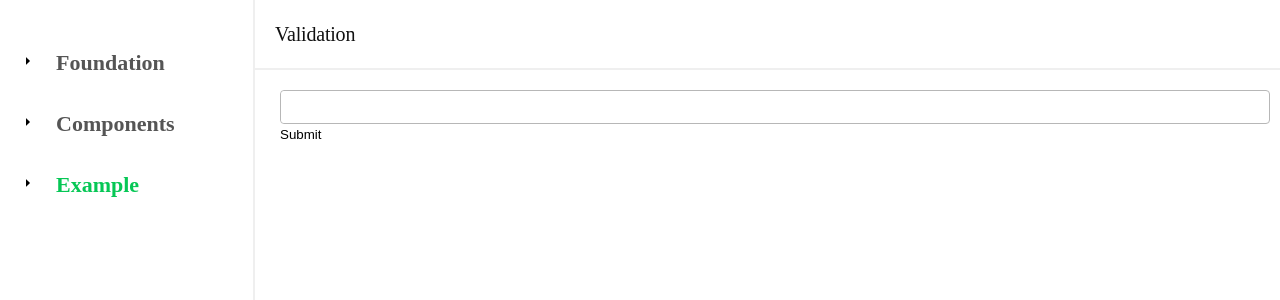
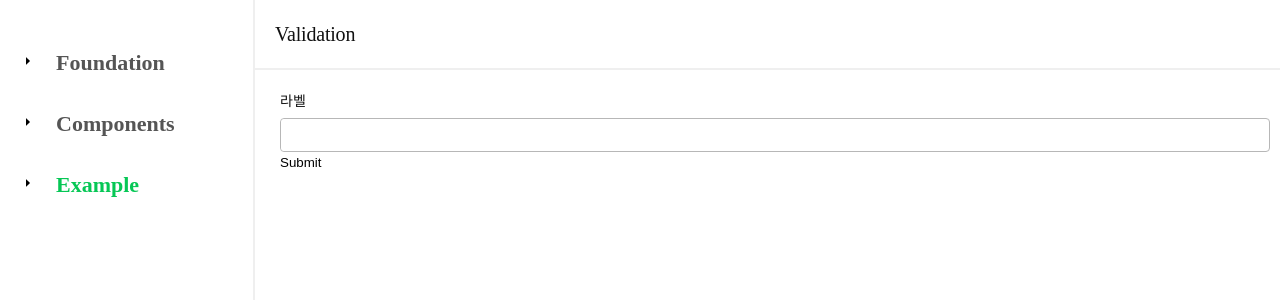
Before and after one commit to dongggggae/hyun-design-system, a Next.js app: page /validation in a window 1280 px wide. Shown: the top 300 px of the page. Built offline with nearby package versions, Linux system fonts and the light colour scheme.

Commit message:
폼 작업 중

```diff
--- a/app/(route)/validation/page.tsx
+++ b/app/(route)/validation/page.tsx
@@ -3,6 +3,9 @@ import { DevTool } from '@hookform/devtools';
 import { yupResolver } from '@hookform/resolvers/yup';
 import { useForm, useFieldArray } from 'react-hook-form';
 
+import Input from '@components/Forms/Input';
+import FormsFeedback from '@components/Forms/FormsFeedback';
+import FormsLabel from '@components/Forms/FormsLabel';
 import FormsInput from '@components/Forms/FormsInput';
 
 import { schema } from '@utils/validate';
@@ -40,26 +43,19 @@ export default function ValidationPage() {
       // phoneNumbers: ['', ''],
       // phNumbers: [{ number: '' }],
     },
+    mode: 'onBlur',
     resolver: yupResolver(schema) as any,
   });
 
   const onSubmit = (data: any) => {
-    console.log(data);
-    console.log('a');
+    console.log(errors);
   };
-
-  // console.log(isDirty, isValid);
-  const validationState = () => {
-
-  }
 
   return (
     <div className="docs">
       <form onSubmit={handleSubmit(onSubmit)}>
-        <div>
-          <FormsInput id="test" type="text" {...register('username')} />
-          <p>{errors.username?.message}</p>
-        </div>
+        <FormsInput id="username" label="라벨" feedback={errors.username?.message} {...register('username')} />
+        {!!errors.username}
         {/* <div>
           <label htmlFor="userName">UserName</label>
           <input type="text" id="username" {...register('username')} />
@@ -112,8 +108,9 @@ export default function ValidationPage() {
             </button>
           </div>
         </div> */}
+
+        <DevTool control={control} />
         <button>Submit</button>
-        <DevTool control={control} />
       </form>
     </div>
   );
--- a/app/_components/hds/Forms/FormsFeedback.tsx
+++ b/app/_components/hds/Forms/FormsFeedback.tsx
@@ -6,16 +6,17 @@ import classNames from '@utils/classNames';
 
 interface FeedbackProps {
   state: 'valid' | 'invalid' | '';
+  children: React.ReactNode;
 }
 
-const FormsFeedback: React.FC<FeedbackProps> = ({ state = '' }) => {
+const FormsFeedback: React.FC<FeedbackProps> = ({ state = '', children }) => {
   const PREFIX = 'feedback';
 
   return (
     <div className={classNames(`${state}-${PREFIX}`)}>
       <p className="message text--xs">
         <Icon name="error-fill" size="sm" />
-        입력해주세요
+        {children}
       </p>
     </div>
   );
--- a/app/_components/hds/Forms/FormsInput.tsx
+++ b/app/_components/hds/Forms/FormsInput.tsx
@@ -1,41 +1,27 @@
-import React, { InputHTMLAttributes, forwardRef } from 'react';
+import React from 'react';
 
 import classNames from '@utils/classNames';
 
-interface InputProps extends InputHTMLAttributes<HTMLInputElement> {
+import FormsFeedback from './FormsFeedback';
+import FormsLabel from './FormsLabel';
+import Input from './Input';
+
+interface FormsInputProps {
   id: string;
-  type?: 'text' | 'password' | 'search';
-  state?: '' | 'valid' | 'invalid';
-  placeholder?: string;
-  disabled?: boolean;
-  className?: string | undefined;
+  label: string;
+  feedback?: string;
+  feedbackValidation?: 'valid' | 'invalid' | '';
 }
-const FormsInput = forwardRef<HTMLInputElement, InputProps>(
-  ({ id, type = 'text', state = '', placeholder, disabled, className, ...props }, ref) => {
-    const PREFIX = 'form__control';
 
-    return (
-      <div
-        className={classNames(
-          'input-wrap',
-          state === 'valid' ? 'is-valid' : '',
-          state === 'invalid' ? 'is-invalid' : '',
-          className,
-        )}
-      >
-        <input
-          id={id}
-          ref={ref}
-          type={type}
-          disabled={disabled}
-          placeholder={placeholder}
-          className={PREFIX}
-          {...props}
-        />
-      </div>
-    );
-  },
-);
+const FormsInput: React.FC<FormsInputProps> = ({ id, label, feedback, feedbackValidation, ...props }) => {
+  return (
+    <div className="forms-wrap">
+      {label && <FormsLabel htmlFor={id}>{label}</FormsLabel>}
+      <Input id={id} {...props} />
+      {feedback && <FormsFeedback state={feedbackValidation}>{feedback}</FormsFeedback>}
+    </div>
+  );
+};
 
 FormsInput.displayName = 'FormsInput';
 
--- /dev/null
+++ b/app/_components/hds/Forms/Input.tsx
@@ -0,0 +1,43 @@
+import React, { InputHTMLAttributes, forwardRef } from 'react';
+
+import classNames from '@utils/classNames';
+
+interface InputProps extends InputHTMLAttributes<HTMLInputElement> {
+  id: string;
+  type?: 'text' | 'password' | 'search';
+  state?: '' | 'valid' | 'invalid';
+  placeholder?: string;
+  disabled?: boolean;
+  className?: string | undefined;
+}
+
+const Input = forwardRef<HTMLInputElement, InputProps>(
+  ({ id, type = 'text', state = '', placeholder, disabled, className, ...props }, ref) => {
+    const PREFIX = 'form__control';
+
+    return (
+      <div
+        className={classNames(
+          'input-wrap',
+          state === 'valid' ? 'is-valid' : '',
+          state === 'invalid' ? 'is-invalid' : '',
+          className,
+        )}
+      >
+        <input
+          id={id}
+          ref={ref}
+          type={type}
+          disabled={disabled}
+          placeholder={placeholder}
+          className={PREFIX}
+          {...props}
+        />
+      </div>
+    );
+  },
+);
+
+Input.displayName = 'Input';
+
+export default Input;
--- a/app/_styles/_forms.scss
+++ b/app/_styles/_forms.scss
@@ -118,6 +118,8 @@
 }
 
 .form__label {
+  display: flex;
+  margin-bottom: 4px;
   font-size: $form-label-font-size;
   line-height: $form-label-font-line-height;
   color: $form-label-color;
@@ -143,7 +145,7 @@
   }
 }
 
-.invalid-feddback {
+.invalid-feedback {
   .message {
     color: $red600;
   }
--- a/app/_styles/_variables.scss
+++ b/app/_styles/_variables.scss
@@ -346,7 +346,7 @@ $form-label-margin-x: 4px;
 $form-label-margin-y: 2px;
 $form-label-font-size: 14px;
 $form-label-font-line-height: 24px;
-$form-label-color: $gray700;
+$form-label-color: $gray900;
 
 $input-height: 32px;
 $input-padding-x: 12px;
```
